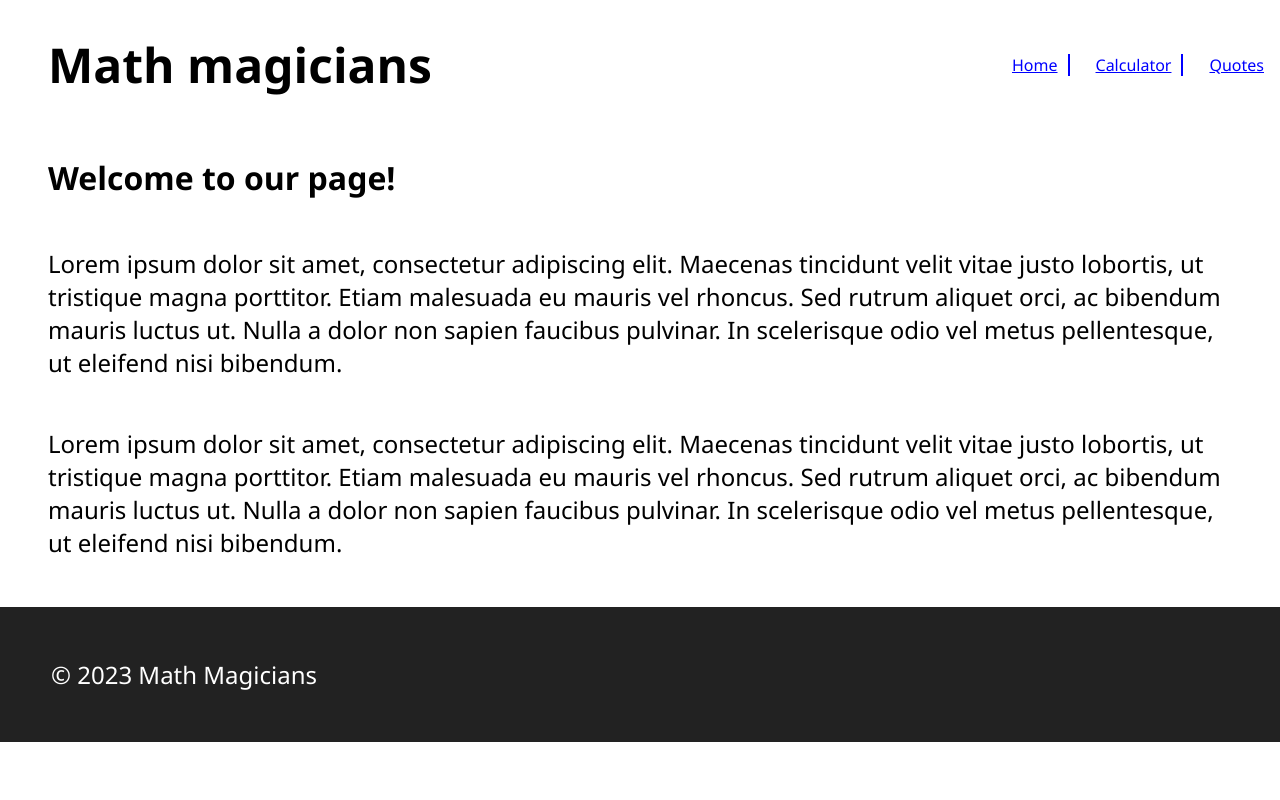
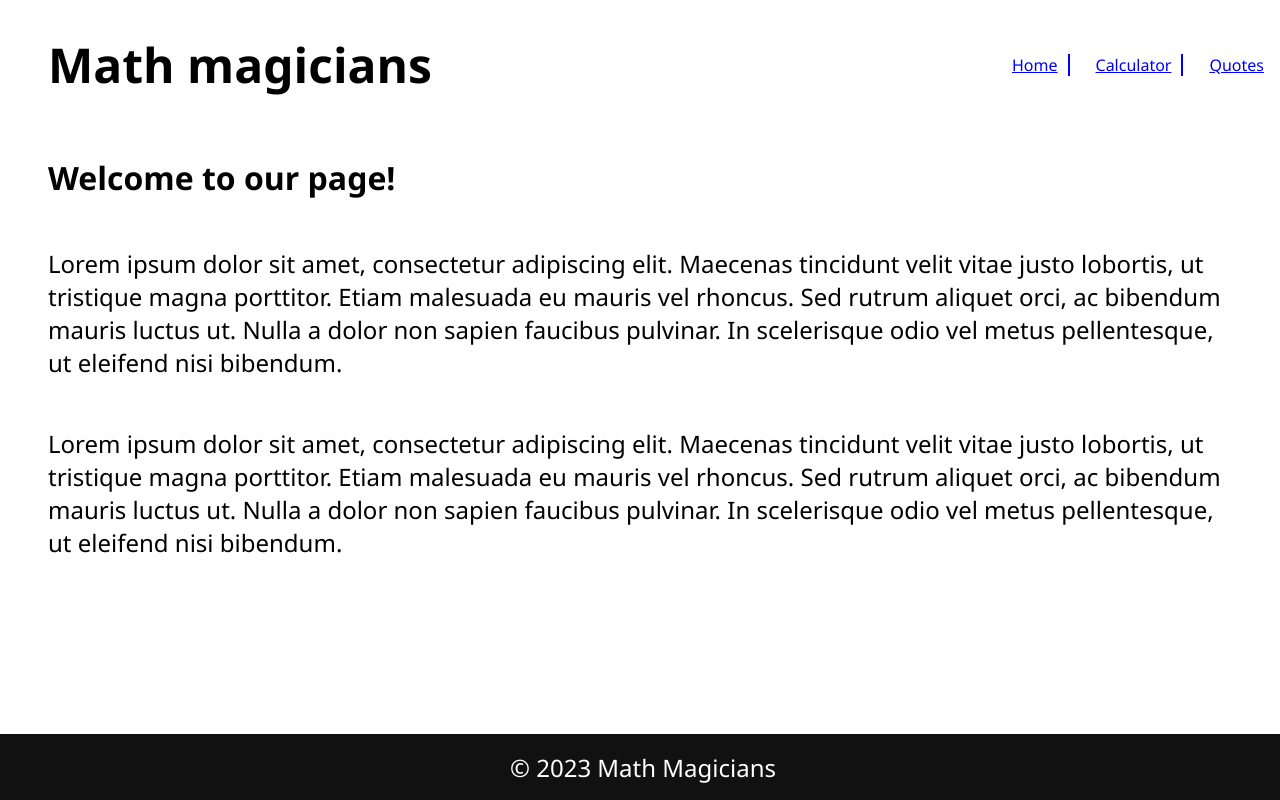
Before and after one commit to djo1975/mathMagicians, a React (Create React App) app: page / in a window 1280 px wide. Built offline with nearby package versions, Linux system fonts and the light colour scheme.

Commit message:
Add linter errors fix

```diff
--- a/src/footer.scss
+++ b/src/footer.scss
@@ -1,7 +1,13 @@
 .footer {
   align-self: flex-end;
-  background-color: #222;
   color: #fff;
   padding: 3px;
-  margin-top: auto;
+  position: absolute;
+  bottom: 0;
+  width: 100%;
+  height: 60px;
+  background-color: #121111;
+  display: flex;
+  align-items: center;
+  justify-content: center;
 }
```
